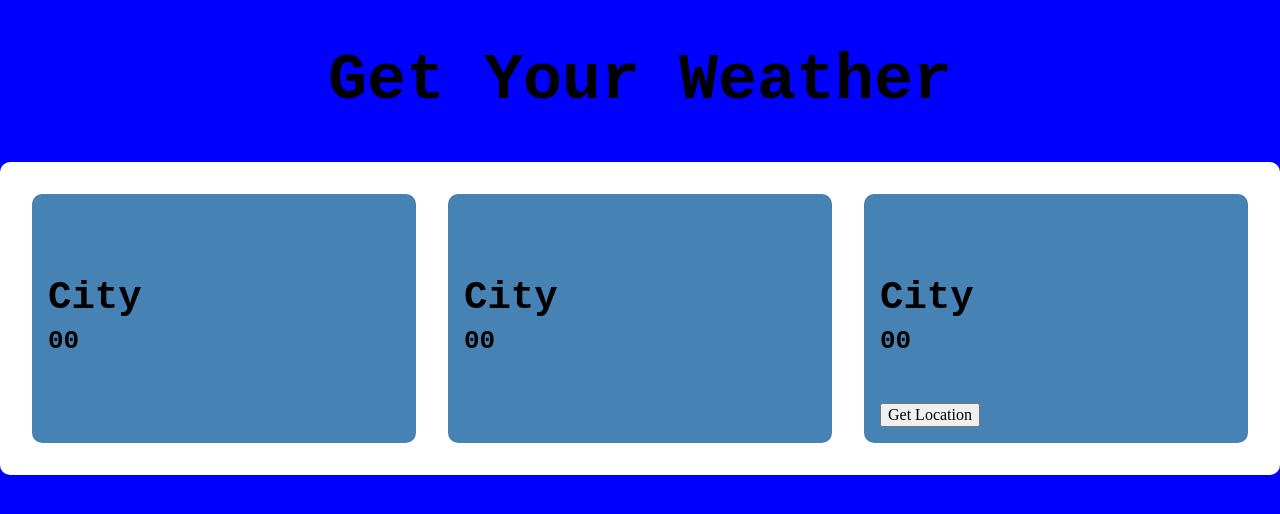
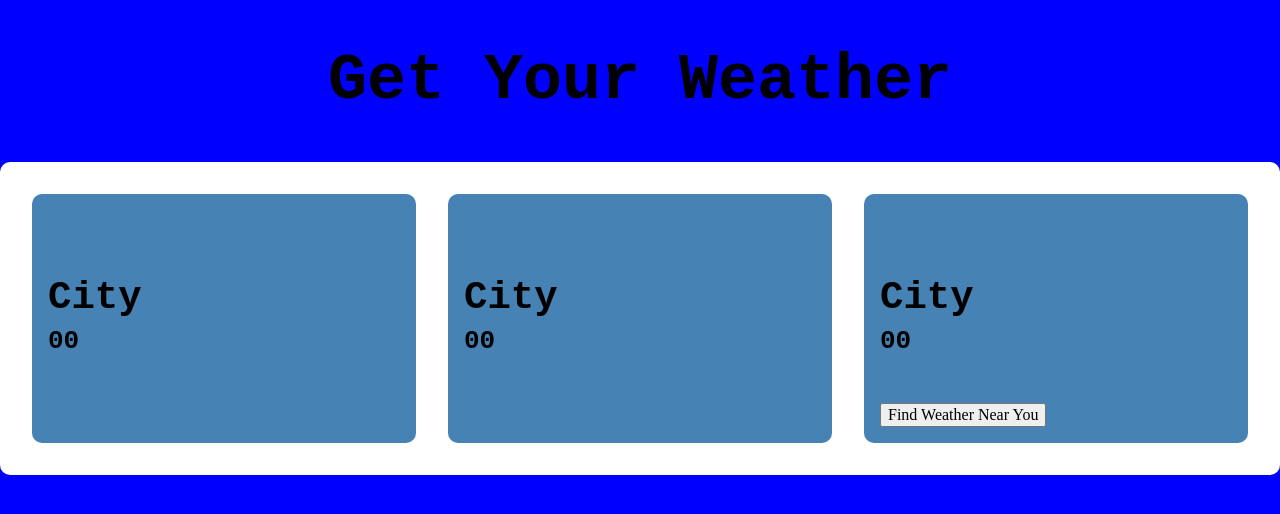
Before and after one commit to justinsnider/weather_app, a plain HTML site: page index.html in a window 1280 px wide. Drawn offline with nearby package versions, Linux system fonts and the light colour scheme; some icons are missing.

Commit message:
Changed Button

```diff
--- a/index.html
+++ b/index.html
@@ -64,7 +64,7 @@
 
 	       <p class="title"></p>
 
-           <button>Get Location</button>
+           <button>Find Weather Near You</button>
 
 
 
```
